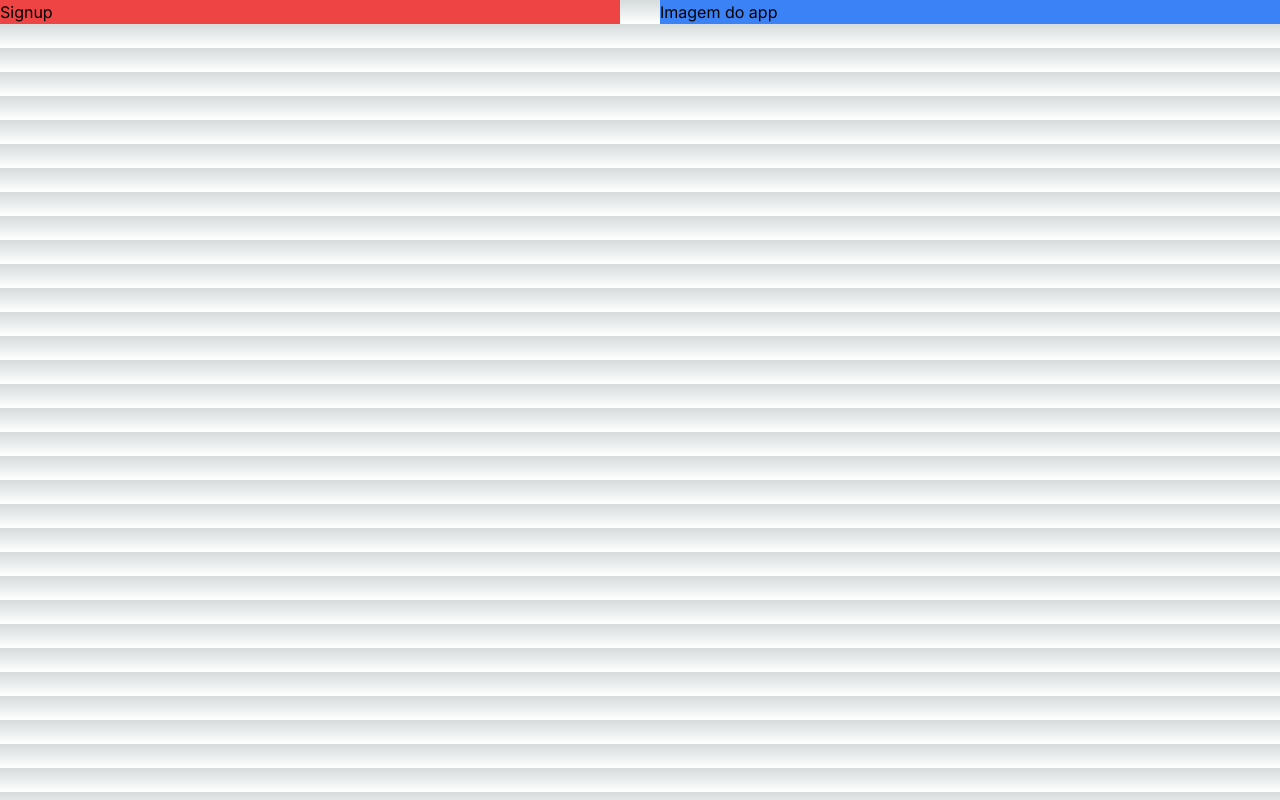
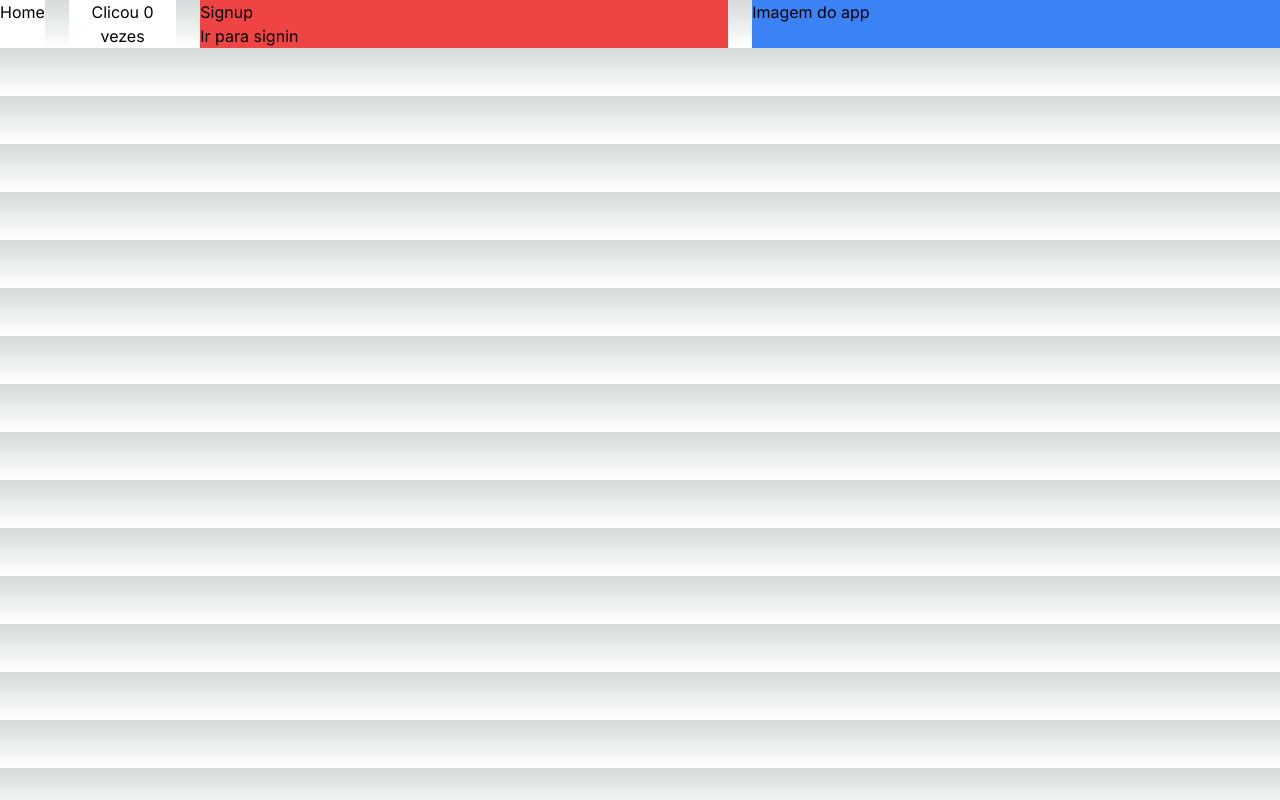
Before and after one commit to MatheusKamer/007-next-js, a Next.js app: page /auth/signup in a window 1280 px wide. Built offline with nearby package versions, Linux system fonts and the light colour scheme.

Commit message:
feat: Navigating through the pages using Next Link

```diff
--- a/src/app/auth/layout.tsx
+++ b/src/app/auth/layout.tsx
@@ -1,6 +1,19 @@
+'use client'
+
+import Link from "next/link";
+import { useState } from "react";
+
 export default function AuthLayout({ children } : { children: React.ReactNode }) {
+  const [ count, setCount ] = useState(0);
+
   return (
-    <div className="flex gap-10 w-full">
+    <div className="flex gap-6 w-full">
+      <Link className="bg-white text-black" href="/">Home</Link>
+
+      <div className="bg-white text-black px-2">
+        <button onClick={() => setCount(count + 1)}>Clicou {count} vezes</button>
+      </div>
+
       <div className="w-1/2 bg-red-500">{children}</div>
       <div className="w-1/2 bg-blue-500">Imagem do app</div>
     </div>
--- a/src/app/auth/signin/page.tsx
+++ b/src/app/auth/signin/page.tsx
@@ -1,7 +1,10 @@
+import Link from "next/link";
+
 export default function Signin() {
   return (
     <div>
       <h1>Signin</h1>
+      <Link href="/auth/signup">Ir para signup</Link>
     </div>
   )
 }
--- a/src/app/auth/signup/page.tsx
+++ b/src/app/auth/signup/page.tsx
@@ -1,7 +1,10 @@
+import Link from "next/link";
+
 export default function Signup() {
   return (
     <div>
       <h1>Signup</h1>
+      <Link href="/auth/signin">Ir para signin</Link>
     </div>
   )
 }
--- a/src/app/page.tsx
+++ b/src/app/page.tsx
@@ -1,15 +1,11 @@
 'use client'
 
+import Link from "next/link";
+
 export default function Home() {
-    const handleAlert = () => {
-      alert('Clicou');
-    }
-
     return (
     <div>
-      <button onClick={() => handleAlert()}>
-        Clicou
-      </button>
+      <Link href="/auth/signin">Ir para signin</Link>
     </div>
   );
 }
```
